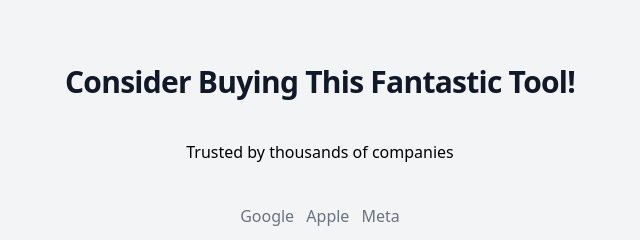
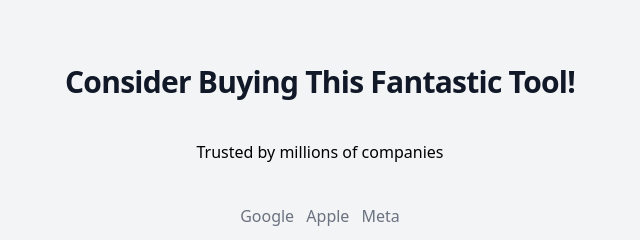
Before and after one commit to jmcclenon/tailwindcss, a plain HTML site: page index.html in a window 1280 px wide. Shown: the top 240 px of the page, 320-960 px from the left. Drawn offline with nearby package versions, Linux system fonts and the light colour scheme.

Commit message:
Changed 'thousands' to 'millions'

```diff
--- a/index.html
+++ b/index.html
@@ -6,7 +6,7 @@
     <div class="py-16 bg-gray-100 h-screen">
       <h1 class="text-center text-3xl mb-10 font-extrabold tracking-tight text-gray-900">
         Consider Buying This Fantastic Tool!</h1>
-      <p class="text-center">Trusted by thousands of companies</p>
+      <p class="text-center">Trusted by millions of companies</p>
       <ul class="text-center pt-10">
         <li class="inline text-gray-500 mx-1">Google</li>
         <li class="inline text-gray-500 mx-1">Apple</li>
```
